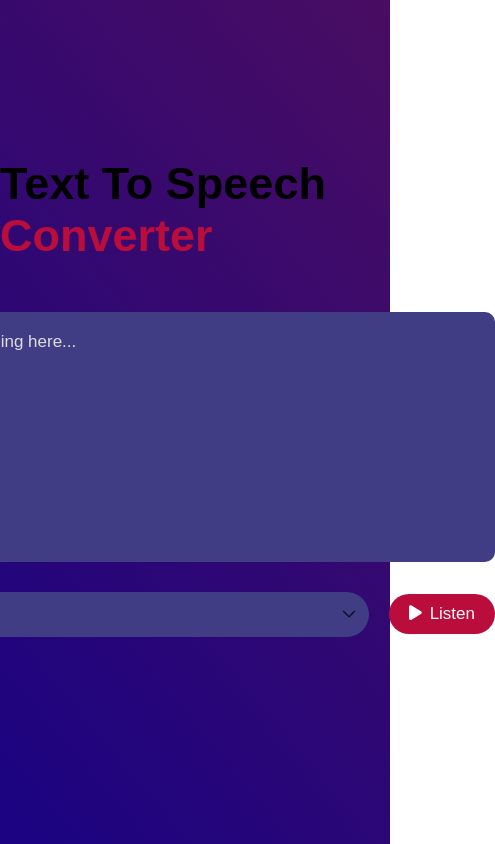
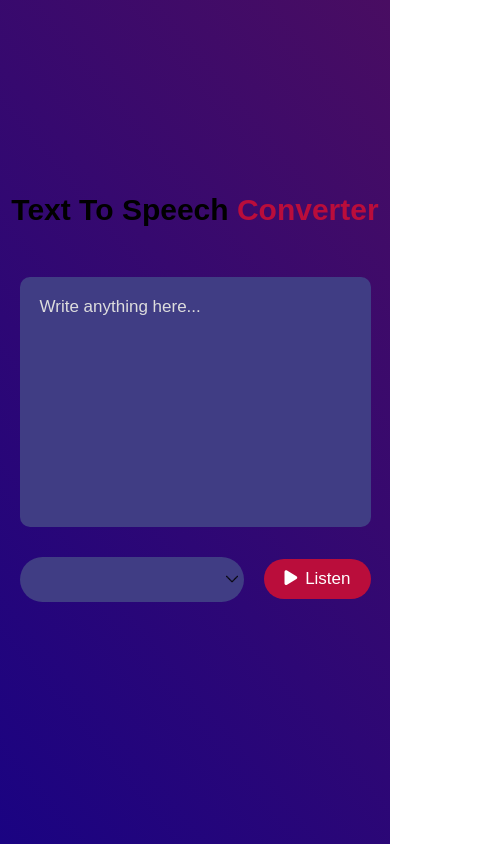
Before and after one commit to rimsha-shehzadi98/Text-to-speech-converter, a plain HTML site: page index.html in a window 390 px wide. Shown: the whole page, 495 px wide, since content can reach past the window. Drawn offline with Linux system fonts and the light colour scheme.

Commit message:
Completed

```diff
--- a/style.css
+++ b/style.css
@@ -1,10 +1,11 @@
-*{
+* {
     margin: 0;
     padding: 0;
-    font-family:sans-serif;
+    font-family: sans-serif;
     box-sizing: border-box;
 }
-.hero{
+
+.hero {
     width: 100%;
     min-height: 100vh;
     background: linear-gradient(50deg, #1a0382, #490d62);
@@ -13,17 +14,21 @@
     justify-content: center;
     flex-direction: column;
 }
-.hero h1{
+
+.hero h1 {
     font-size: 45px;
     font-weight: 700;
     margin-top: -50px;
     margin-bottom: 50px;
 }
-.hero h1 span{
+
+.hero h1 span {
     color: #ba0d3b;
 }
-textarea{
-    width: 600px;
+
+textarea {
+    width: 100%;
+    max-width: 600px;
     height: 250px;
     background: #403d84;
     color: #fff;
@@ -35,17 +40,21 @@ textarea{
     margin-bottom: 30px;
     resize: none;
 }
-textarea::placeholder{
+
+textarea::placeholder {
     font-size: 17px;
     color: #ddd;
 }
-.row{
-    width: 600px;
+
+.row {
+    width: 100%;
+    max-width: 600px;
     display: flex;
     align-items: center;
     gap: 20px;
 }
-button{
+
+button {
     background: #ba0d3b;
     color: #fff;
     font-size: 17px;
@@ -55,11 +64,14 @@ button{
     outline: 0;
     cursor: pointer;
 }
-button i{
-    padding-right:  8px;
+
+button i {
+    padding-right: 8px;
 }
-select{
-    width: 50%;
+
+select {
+    width: 100%;
+    max-width: 300px;
     flex: 1;
     color: #fff;
     background: #403d84;
@@ -74,3 +86,13 @@ select{
     background-size: 12px;
     background-position: 97%;
 }
+
+@media (max-width: 768px) {
+    .hero h1 {
+        font-size: 30px;
+    }
+
+    textarea, .row, select {
+        width: 90%;
+    }
+}
```
